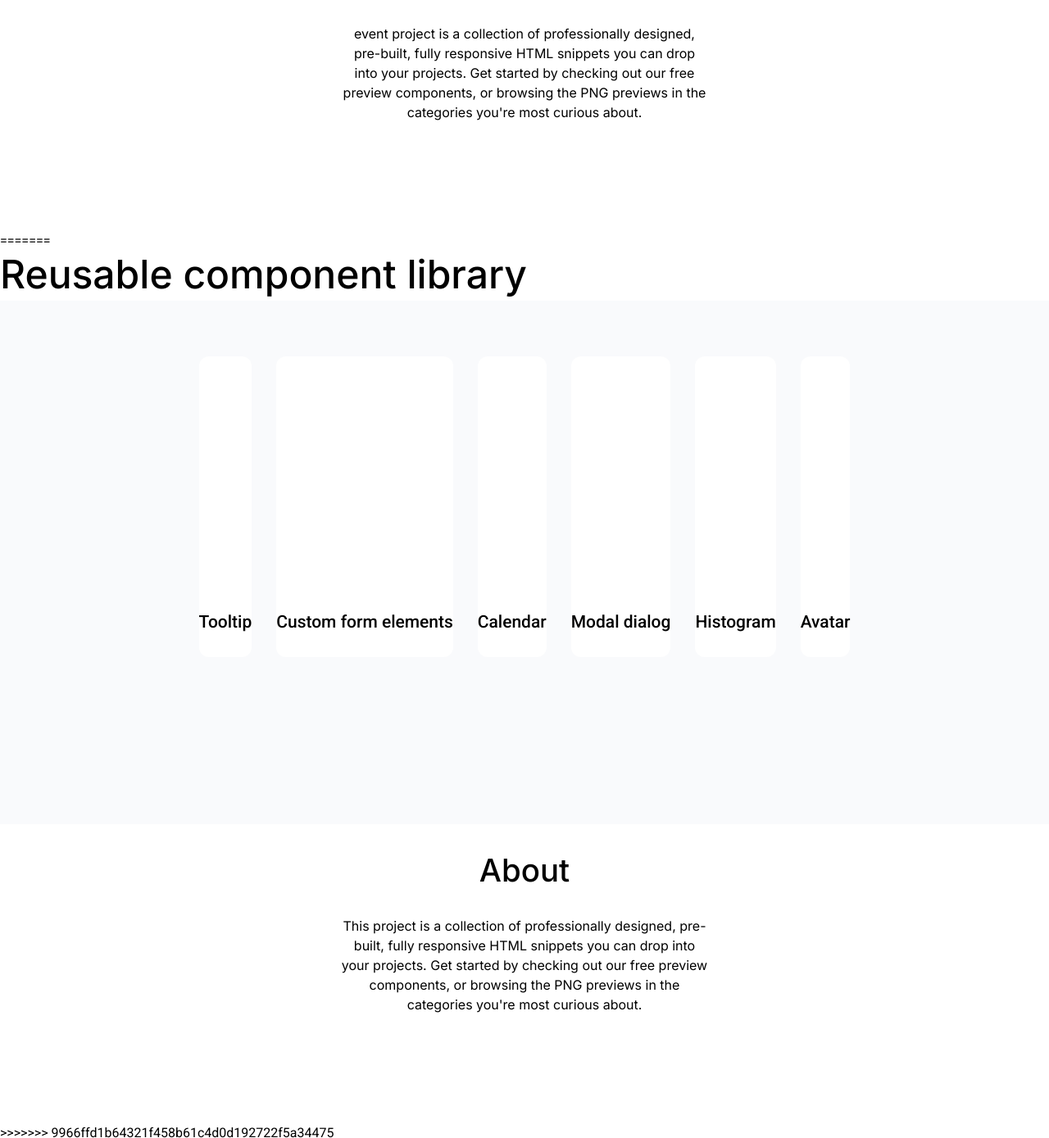
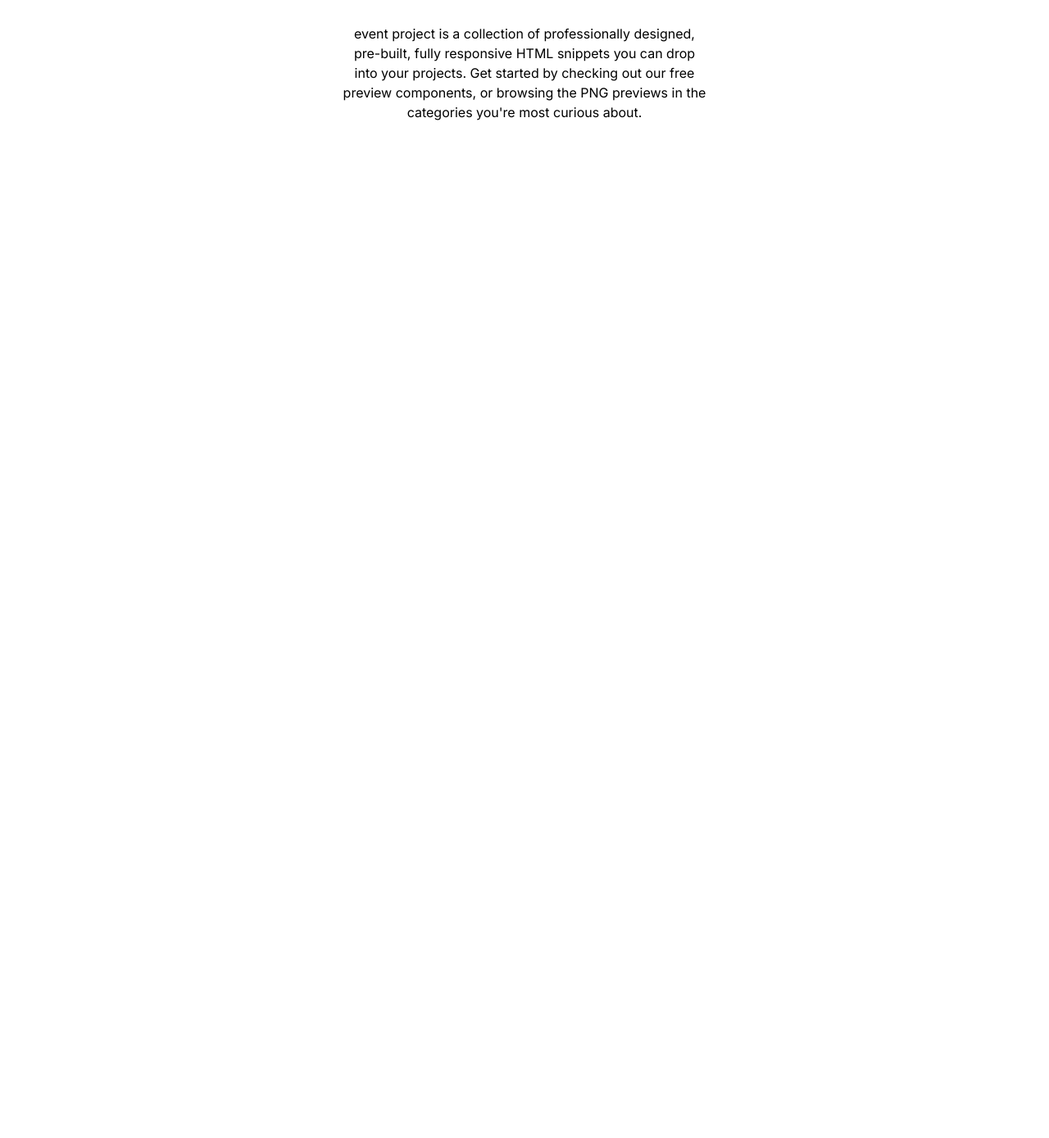
Before and after one commit to js-tasks-ru/htmlcss-20230411_dorovenco, a website: page index.html in a window 1280 px wide. Shown: the part 1077-2466 px from the top of the page at 82% size. After the commit the page ends 1362 px from the top, so only its background shows below. Drawn offline with Linux system fonts and the light colour scheme.

Commit message:
conflicts editing

```diff
--- a/index.html
+++ b/index.html
@@ -758,47 +758,5 @@ function openTab(evt, tabName) {
 document.getElementById("defaultOpen").click();
 </script>
 <script src="./assets/js/modal.js"></script>
-=======
-            <h1 class="header__title">Reusable component library</h1>
-        </header>
-        <main class="content">
-            <div class="card">
-                <div class="card__footer">
-                    Tooltip
-                </div>
-            </div>
-            <div class="card">
-                <div class="card__footer">
-                    Custom form elements
-                </div>
-            </div>
-            <div class="card">
-                <div class="card__footer">
-                    Calendar
-                </div>
-            </div>
-            <div class="card">
-                <div class="card__footer">
-                    Modal dialog
-                </div>
-            </div>
-            <div class="card">
-                <div class="card__footer">
-                    Histogram
-                </div>
-            </div>
-            <div class="card">
-                <div class="card__footer">
-                    Avatar
-                </div>
-            </div>
-        </main>
-        <footer class="footer">
-            <h2 class="footer__title">About</h2>
-            <p class="footer__description">This project is a collection of professionally designed, pre-built, fully responsive HTML snippets you can drop into your projects. Get started by checking out our free preview components, or browsing the PNG previews in the categories you're most curious about.</p>
-        </footer>
-    </div>
-</body>
->>>>>>> 9966ffd1b64321f458b61c4d0d192722f5a34475
 
 </html>
```
